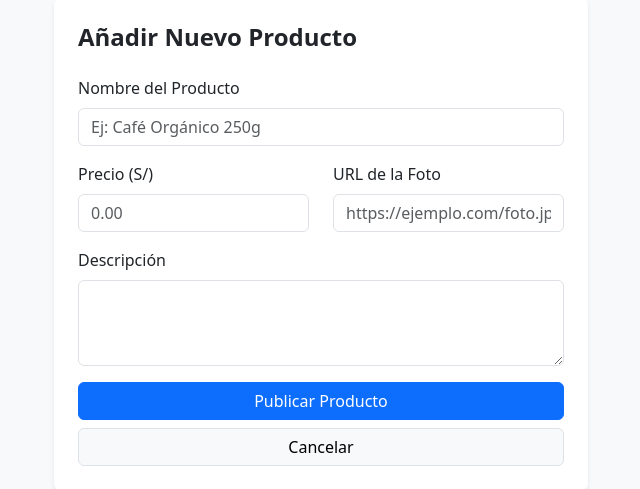
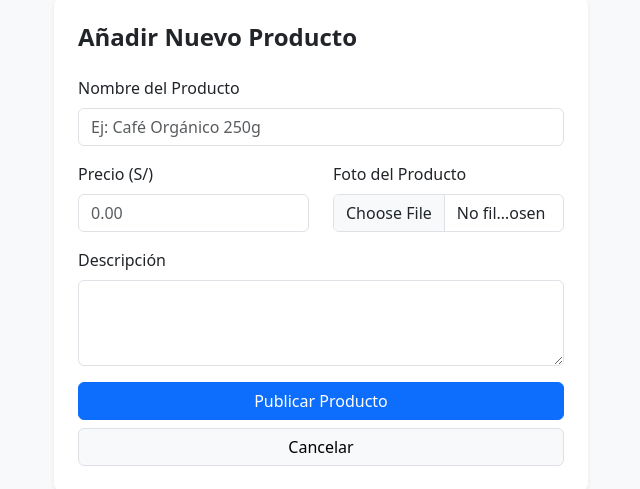
Before and after one commit to otambraico/marketplace, a Flask app: page /productos/nuevo in a window 1280 px wide. Shown: the part 109-598 px from the top of the page, without its empty margins (319-959 px from the left). Run offline with Flask 3, Linux system fonts and the light colour scheme; the visitor is signed in with stand-in values (Sample User, id 1); data that the repository does not hold is empty; some libraries are stand-ins or nearby versions.

Commit message:
65 actualización del sistema en producción

```diff
--- a/app.py
+++ b/app.py
@@ -4,6 +4,9 @@ from datetime import timedelta
 
 # Recién ahora puedes importar el resto
 import os
+import cloudinary
+import cloudinary.uploader
+
 from flask import Flask, render_template, request, redirect, flash, session, jsonify
 from flask_socketio import SocketIO, emit, join_room
 
@@ -24,7 +27,21 @@ app.config['PERMANENT_SESSION_LIFETIME'] = timedelta(days=7)
 app.config['SESSION_COOKIE_SAMESITE'] = 'None'
 app.config['SESSION_COOKIE_SECURE'] = True
 
+# ==========================================
+# Configuración de Cloudinary (Reemplaza con tus datos del Dashboard)
+# En producción, es ideal que esto esté en variables de entorno (os.environ.get)
+# ==========================================
+
+cloudinary.config(
+  cloud_name = "dw1y1tkdx",
+  api_key = "412297355718535",
+  api_secret = "yM9PBOYpNZmKYzidn9-FKtJKV5g"
+)
+
+# ==========================================
 # --- 1. DEFINIR LA CONEXIÓN PRIMERO ---
+# ==========================================
+
 def get_db_connection():
     url = os.environ.get('DATABASE_URL')
     if url and url.startswith("postgres://"):
@@ -527,7 +544,10 @@ def dashboard_mype():
                            productos=productos,
                            mensajes_pendientes=mensajes_pendientes)
 
-# --- FUNCIONALIDAD: NUEVO PRODUCTO ---
+# ======================================================
+# --- FUNCIONALIDAD: NUEVO PRODUCTO (CON CLOUDINARY) ---
+# ======================================================
+
 @app.route('/productos/nuevo', methods=['GET', 'POST'])
 @login_required
 def nuevo_producto():
@@ -535,32 +555,43 @@ def nuevo_producto():
         nombre = request.form.get('nombre')
         precio = request.form.get('precio')
         descripcion = request.form.get('descripcion')
-        foto_url = request.form.get('foto_url') # Alineado a la DB
-
-        # OJO: Según tu DB, la relación es con perfiles_mype.
-        # Asegúrate de que session['mype_id'] se guarde en el login.
         mype_id = session.get('mype_id')
 
+        # CAMBIO 1: Capturamos el archivo físico, no un texto.
+        foto = request.files.get('foto')
+        foto_url = None
+
         try:
+            # CAMBIO 2: Si hay foto, la enviamos a Cloudinary
+            if foto and foto.filename != '':
+                upload_result = cloudinary.uploader.upload(foto, folder="mibarrio_productos")
+                foto_url = upload_result.get('secure_url') # Extraemos el enlace de la nube
+
+            # Guardamos en PostgreSQL de forma normal
             conn = get_db_connection()
             cursor = conn.cursor()
             cursor.execute('''
                 INSERT INTO productos (mype_id, nombre, descripcion, precio, foto_url)
                 VALUES (%s, %s, %s, %s, %s)
             ''', (mype_id, nombre, descripcion, precio, foto_url))
+
             conn.commit()
             cursor.close()
             conn.close()
+
             flash("Producto publicado con éxito", "success")
             return redirect('/dashboard_mype')
+
         except Exception as e:
-            print(f"Error DB al crear producto: {e}")
-            flash("Error al guardar el producto", "danger")
+            print(f"Error DB o Cloudinary al crear producto: {e}")
+            flash("Error al procesar el producto o la imagen.", "danger")
 
     return render_template('nuevo_producto.html')
 
+# ======================================================
+# --- FUNCIONALIDAD: ELIMINAR PRODUCTO ---
+# ======================================================
 
-# --- FUNCIONALIDAD: ELIMINAR PRODUCTO ---
 @app.route('/productos/eliminar/<int:producto_id>', methods=['POST'])
 @login_required
 def eliminar_producto(producto_id):
--- a/requirements.txt
+++ b/requirements.txt
@@ -5,3 +5,4 @@ python-engineio==4.8.2
 eventlet==0.35.2
 gunicorn==21.2.0
 psycopg2-binary==2.9.9
+cloudinary
--- a/templates/nuevo_producto.html
+++ b/templates/nuevo_producto.html
@@ -5,25 +5,29 @@
         <div class="col-12 col-md-8 col-lg-6">
             <div class="card border-0 shadow-sm p-4">
                 <h4 class="fw-bold mb-4">Añadir Nuevo Producto</h4>
-                <form method="POST">
+                <form method="POST" enctype="multipart/form-data">
                     <div class="mb-3">
                         <label class="form-label">Nombre del Producto</label>
                         <input type="text" name="nombre" class="form-control" placeholder="Ej: Café Orgánico 250g" required>
                     </div>
+
                     <div class="row">
                         <div class="col-md-6 mb-3">
                             <label class="form-label">Precio (S/)</label>
                             <input type="number" step="0.01" name="precio" class="form-control" placeholder="0.00" required>
                         </div>
+
                         <div class="col-md-6 mb-3">
-                            <label class="form-label">URL de la Foto</label>
-                            <input type="url" name="foto_url" class="form-control" placeholder="https://ejemplo.com/foto.jpg">
+                            <label class="form-label">Foto del Producto</label>
+                            <input type="file" name="foto" class="form-control" accept="image/*" required>
                         </div>
                     </div>
+
                     <div class="mb-3">
                         <label class="form-label">Descripción</label>
                         <textarea name="descripcion" class="form-control" rows="3"></textarea>
                     </div>
+
                     <div class="d-grid gap-2">
                         <button type="submit" class="btn btn-primary">Publicar Producto</button>
                         <a href="/dashboard_mype" class="btn btn-light border">Cancelar</a>
```
